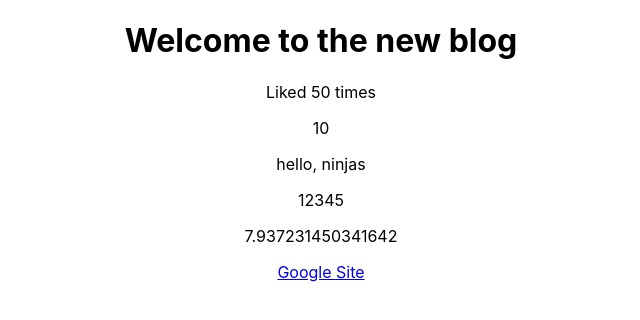
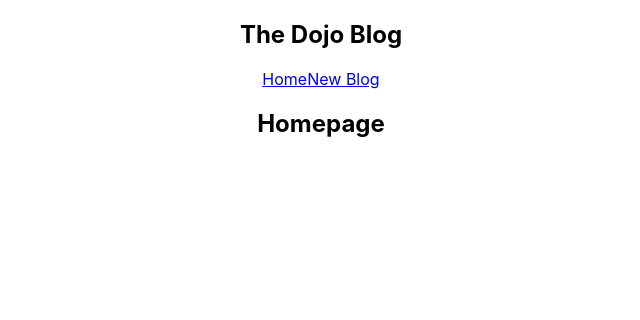
Before and after one commit to kennydageek/dojo-blog, a React (Create React App) app: page / in a window 1280 px wide. Shown: the top 320 px of the page, without its empty margins (319-959 px from the left). Built offline with nearby package versions, Linux system fonts and the light colour scheme.

Commit message:
multiple components

```diff
--- a/src/App.js
+++ b/src/App.js
@@ -1,21 +1,13 @@
 import './App.css';
+import Home from './Home';
+import Navbar from './Navbar';
 
 function App() {
-  const title = 'Welcome to the new blog';
-  const likes = 50;
-  const link = 'http://www.google.com';
-
   return (
     <div className="App">
+      <Navbar />
       <div className="content">
-        <h1>{title}</h1>
-        <p>Liked {likes} times</p>
-        <p>{10}</p>
-        <p>{'hello, ninjas'}</p>
-        <p>{[1, 2, 3, 4, 5]}</p>
-        <p>{Math.random() * 10}</p>
-
-        <a href={link}>Google Site</a>
+        <Home />
       </div>
     </div>
   );
--- /dev/null
+++ b/src/Home.js
@@ -0,0 +1,9 @@
+const Home = () => {
+  return (
+    <div className="home">
+      <h2>Homepage</h2>
+    </div>
+  );
+};
+
+export default Home;
--- /dev/null
+++ b/src/Navbar.js
@@ -0,0 +1,13 @@
+const Navbar = () => {
+  return (
+    <nav className="navbar">
+      <h1>The Dojo Blog</h1>
+      <div className="links">
+        <a href="/">Home</a>
+        <a href="/create">New Blog</a>
+      </div>
+    </nav>
+  );
+};
+
+export default Navbar;
```
